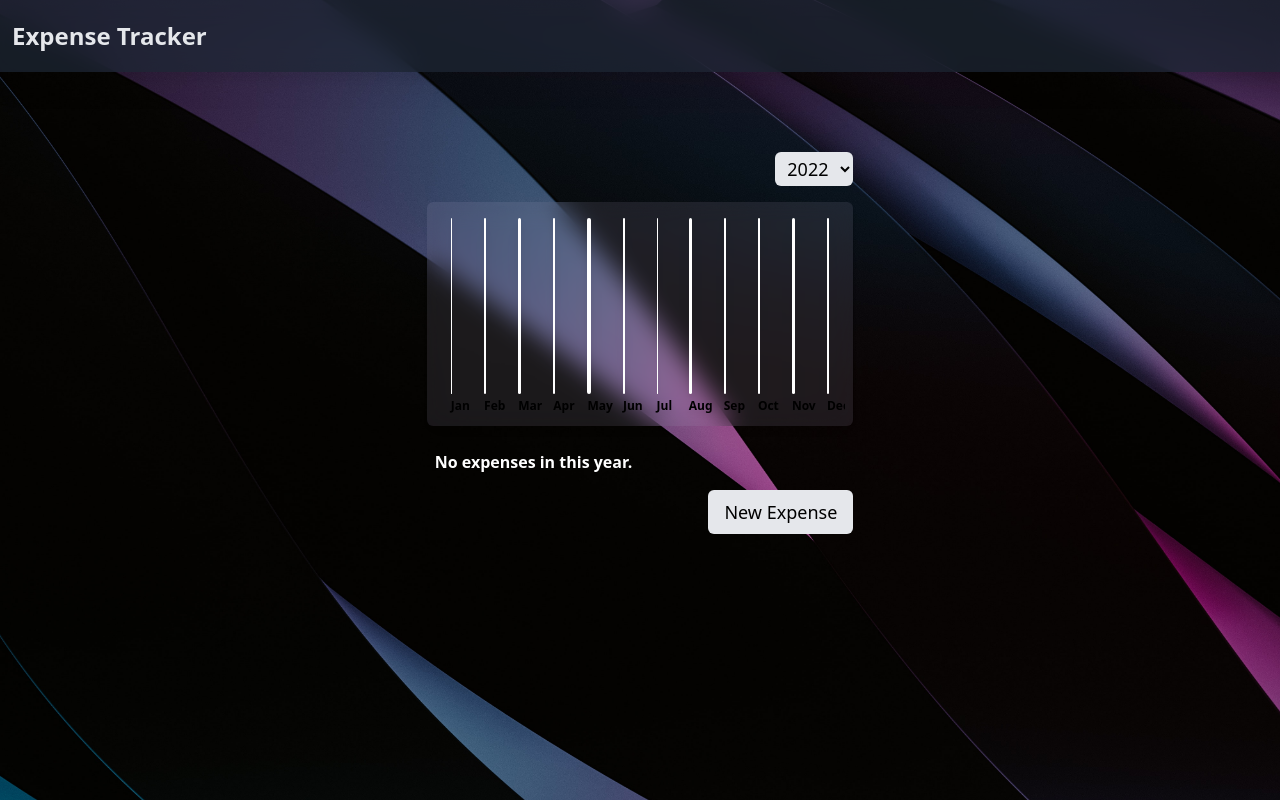
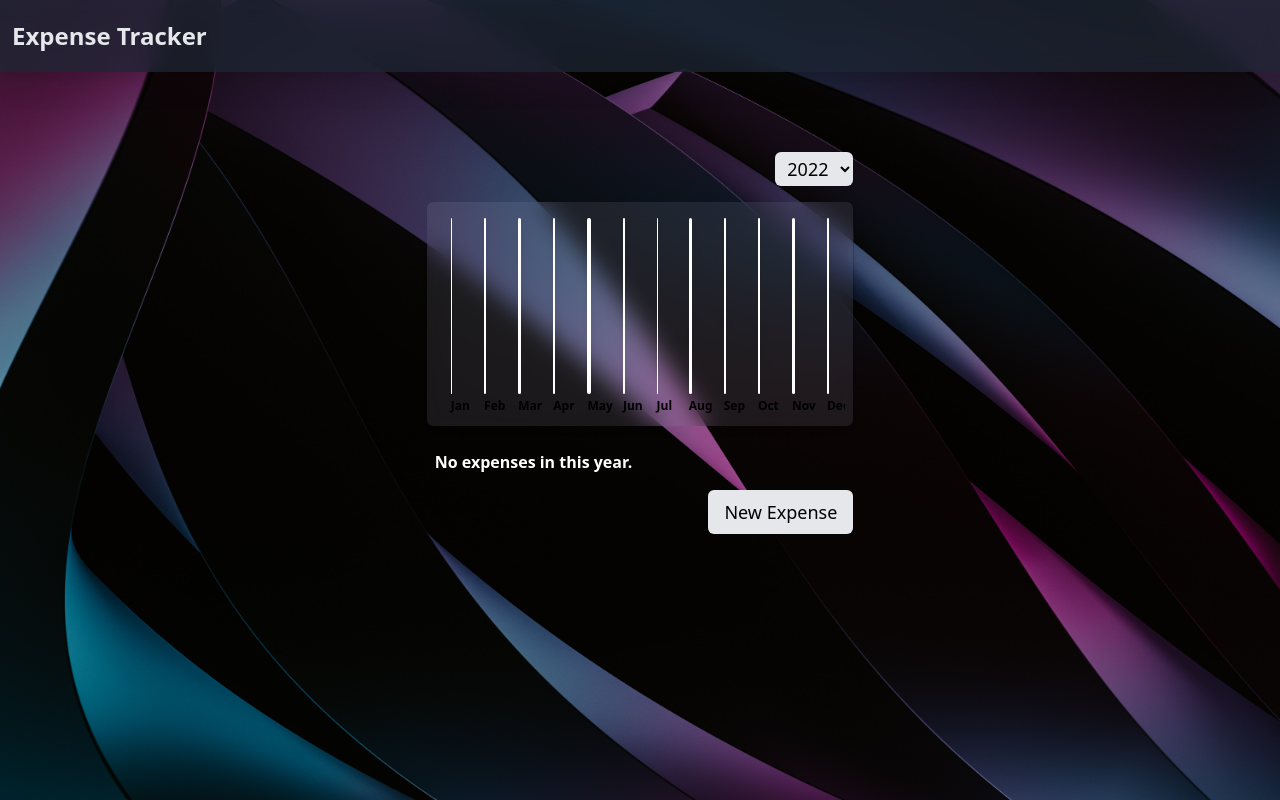
Before and after one commit to KuronoSangatsu7/React_Expense_Tracker, a React (Create React App) app: page / in a window 1280 px wide. Built offline with nearby package versions, Linux system fonts and the light colour scheme.

Commit message:
fixed background size

```diff
--- a/src/components/UI/FullWrapper.js
+++ b/src/components/UI/FullWrapper.js
@@ -8,7 +8,7 @@ const FullWrapper = (props) => {
         backgroundImage: `url(${BackgroundImage})`,
         backgroundClip: "content-box",
         backgroundPosition: "center",
-        backgroundSize: "1920px 1080px",
+        backgroundSize: "100% 100%",
       }}
     >
       {props.children}
```
